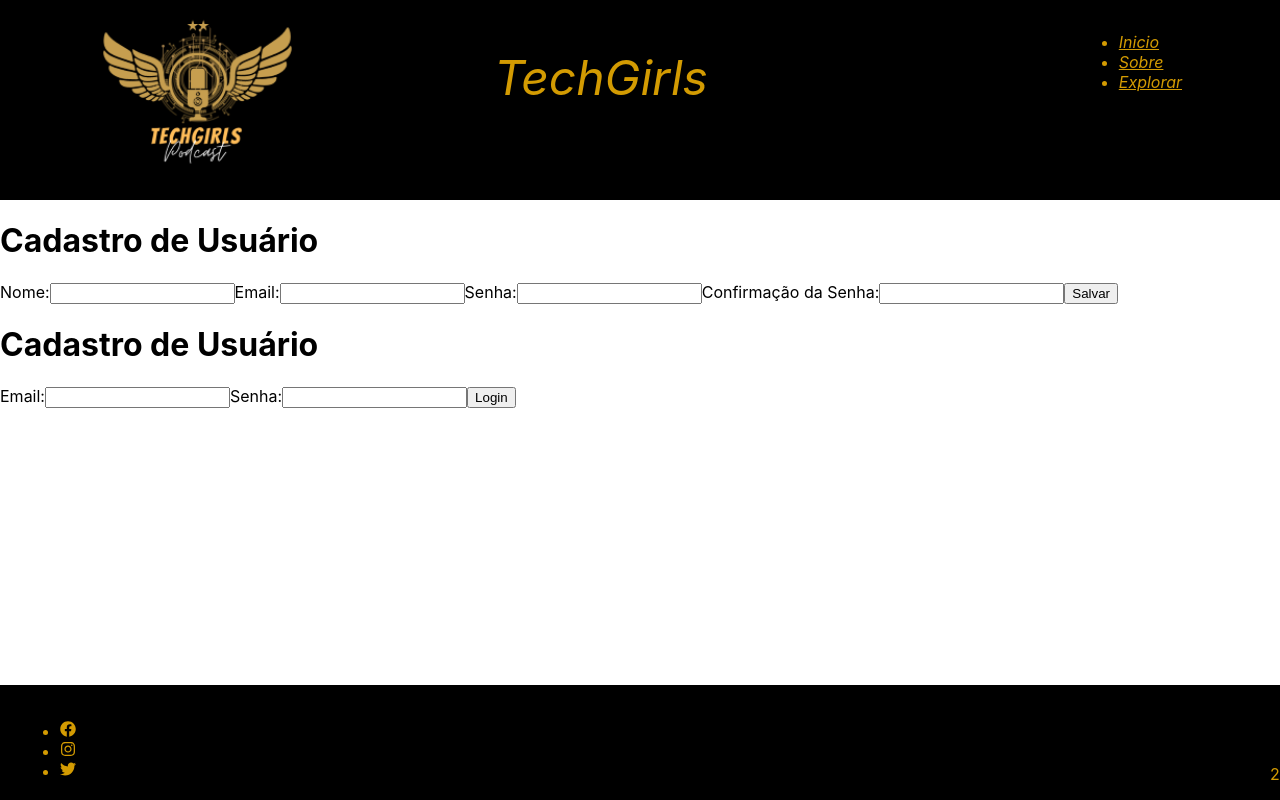
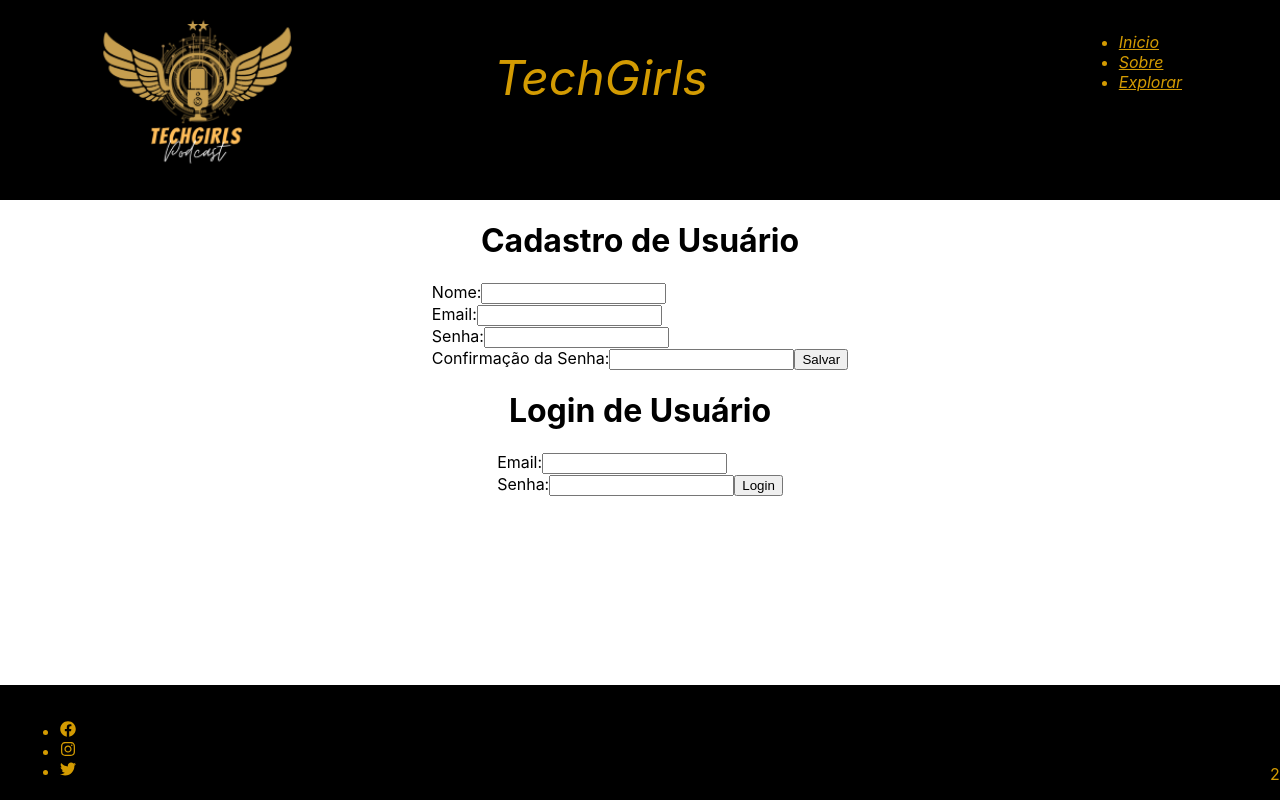
Before and after one commit to Yokohana6/favio, a React (Create React App) app: page / in a window 1280 px wide. Built offline with nearby package versions, Linux system fonts and the light colour scheme.

Commit message:
ATUALIZADO

```diff
--- a/src/Componentes/CadastroUsuario/index.jsx
+++ b/src/Componentes/CadastroUsuario/index.jsx
@@ -1,5 +1,5 @@
 import React, {useState } from 'react';
-
+import styles from './Cadastro.module.css'
  const CadastroUsuario = () => {
    const [nome,setNome]=useState(' ')
    const [email,setEmail]=useState(' ')
@@ -31,17 +31,20 @@ function handleSubmit(e){
 }
 
   return (
-    <div id="div-cadastro-usuario" >
+    <div id="div-cadastro-usuario" className={styles.cadastroUsuario} >
       <h1>Cadastro de Usuário</h1>
       <form>
      <label htmlFor="cadastro_nome">Nome:</label>
          <input type="text" onChange={(e) => handleNome(e)} />
+         <br />
      <label htmlFor="cadastro_email">Email:</label>
          <input type="text" onChange={(e) => handleEmail(e)} />
+         <br />
      <label htmlFor="cadastro_senha">Senha:</label>
-         <input type="text" onChange={(e) => handleSenha(e)} />
+         <input type="password" onChange={(e) => handleSenha(e)} />
+         <br />
      <label htmlFor="cadastro_confsenha">Confirmação da Senha:</label>
-         <input type="text" onChange={(e) => handleConfirmaçãodaSenha(e)} />
+         <input type="password" onChange={(e) => handleConfirmaçãodaSenha(e)} />
        <button onClick={(e) => {
         e.preventDefault();
         handleSubmit(e)
--- a/src/Componentes/LoginUsuario/index.jsx
+++ b/src/Componentes/LoginUsuario/index.jsx
@@ -1,4 +1,5 @@
 import React, {useState } from 'react';
+import styles from '../CadastroUsuario/Cadastro.module.css'
 
  const LoginUsuario = () => {
    const [email,setEmail]=useState(' ')
@@ -14,7 +15,7 @@ function handleSenha(e){
 }
 
 function handleSubmit(e){
-    const usuario=localStorage.getItem('usuario')
+    const usuario= JSON.parse(localStorage.getItem('usuario'))
     console.log(usuario)
     if (usuario!=null){
       console.log(usuario.email)
@@ -29,13 +30,14 @@ function handleSubmit(e){
 }
 
   return (
-    <div id="div-cadastro-usuario">
-      <h1>Cadastro de Usuário</h1>
+    <div id="div-cadastro-usuario" className={styles.cadastroUsuario}>
+      <h1>Login de Usuário</h1>
       <form>
      <label htmlFor="cadastro_email">Email:</label>
          <input type="text" onChange={(e) => handleEmail(e)} />
+         <br />
      <label htmlFor="cadastro_senha">Senha:</label>
-         <input type="text" onChange={(e) => handleSenha(e)} />
+         <input type="password" onChange={(e) => handleSenha(e)} />
        <button onClick={(e) => {
         e.preventDefault();
         handleSubmit(e)
```
